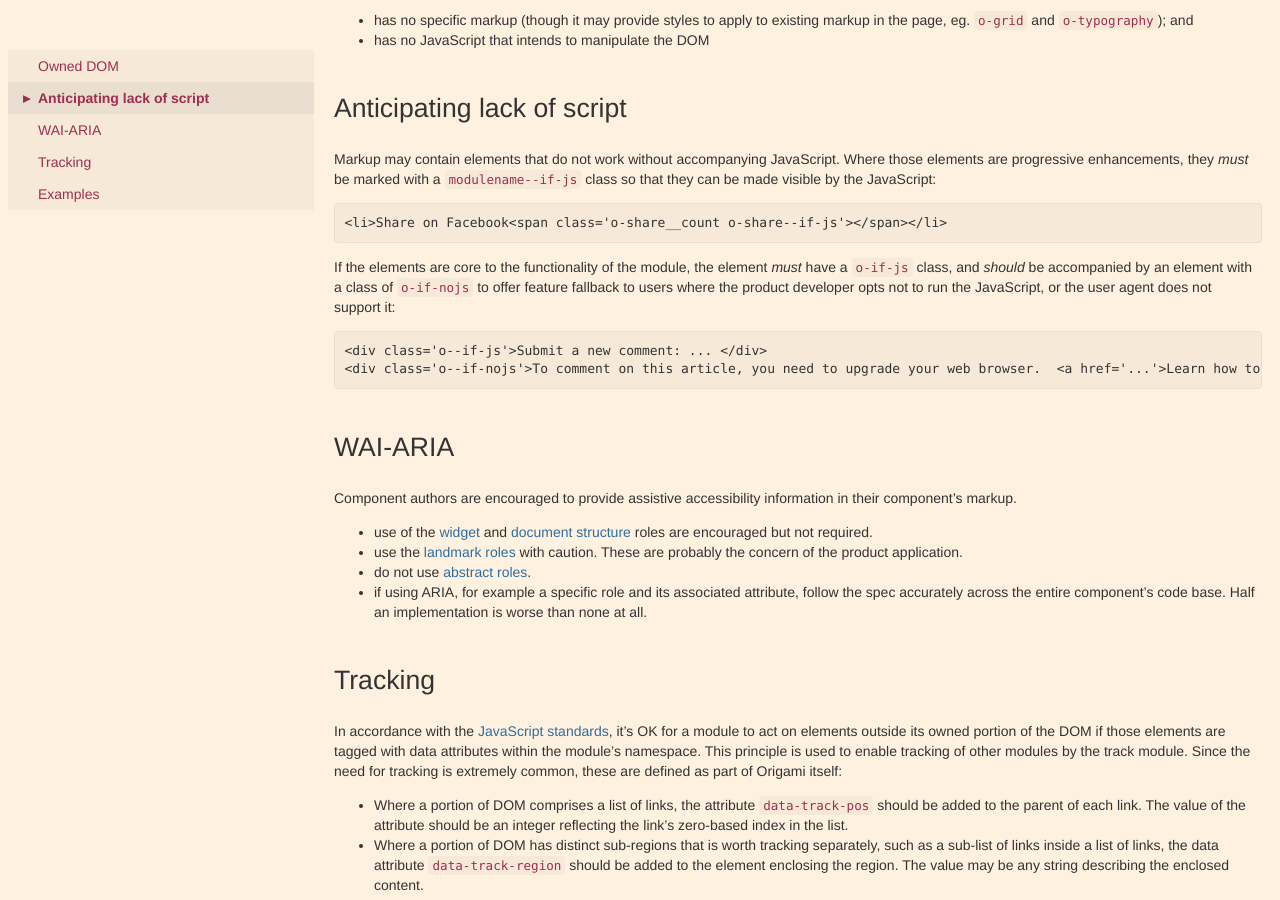
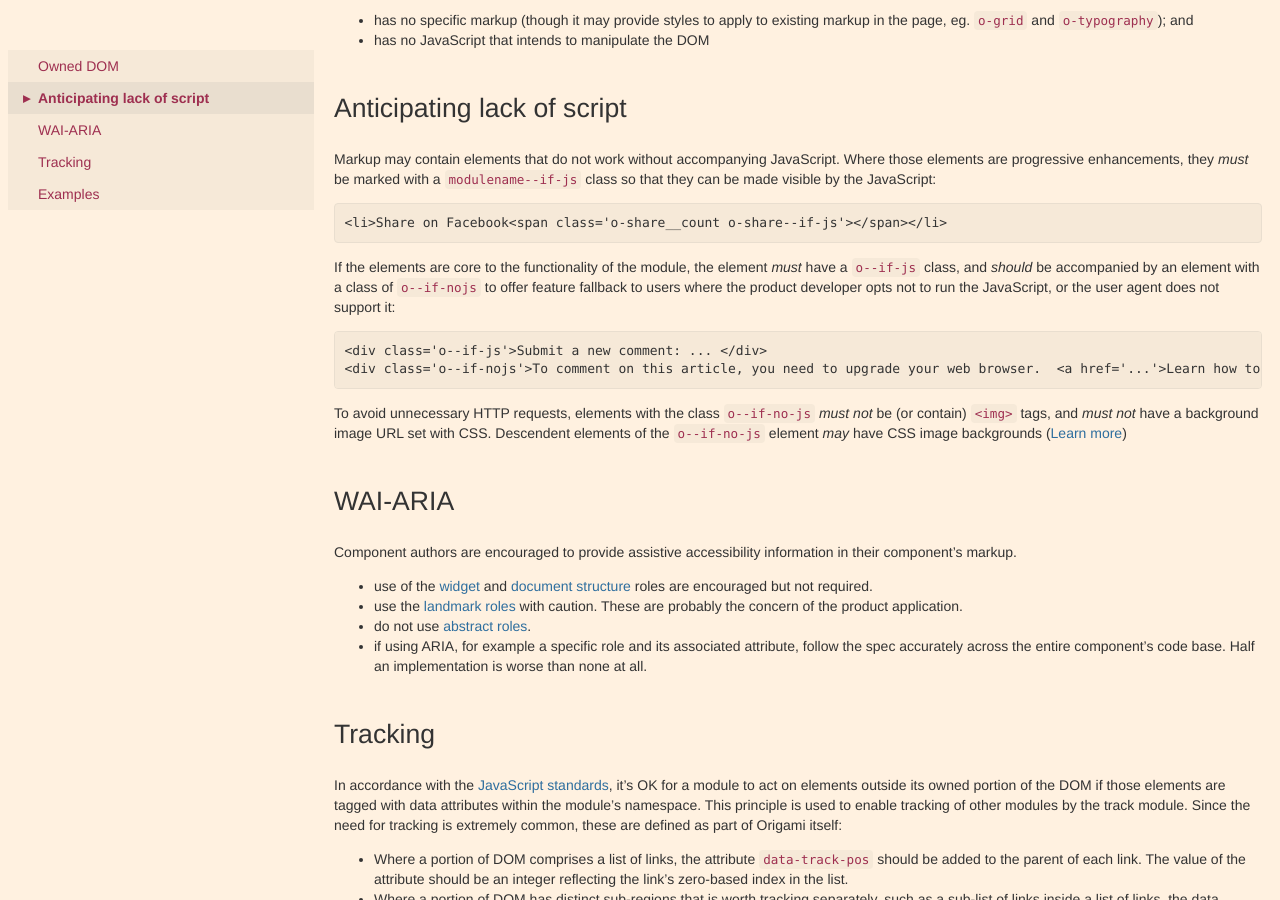
Before and after one commit to Financial-Times/ft-origami, a Jekyll site: the page built from docs/syntax/html.md, in a window 1280 px wide and 900 px high, scrolled down 1417 px. Built offline with Jekyll 4.4.1, drawn with Linux system fonts in a browser that asks for light colours.

Commit message:
Fix typos, clarifications

```diff
--- a/docs/syntax/html.md
+++ b/docs/syntax/html.md
@@ -62,11 +62,12 @@ Markup may contain elements that do not work without accompanying JavaScript.  W
 
 	<li>Share on Facebook<span class='o-share__count o-share--if-js'></span></li>
 
-If the elements are core to the functionality of the module, the element *must* have a `o-if-js` class, and *should* be accompanied by an element with a class of `o-if-nojs` to offer feature fallback to users where the product developer opts not to run the JavaScript, or the user agent does not support it:
+If the elements are core to the functionality of the module, the element *must* have a `o--if-js` class, and *should* be accompanied by an element with a class of `o--if-nojs` to offer feature fallback to users where the product developer opts not to run the JavaScript, or the user agent does not support it:
 
 	<div class='o--if-js'>Submit a new comment: ... </div>
 	<div class='o--if-nojs'>To comment on this article, you need to upgrade your web browser.  <a href='...'>Learn how to upgrade</a>.</div>
 
+To avoid unnecessary HTTP requests, elements with the class `o--if-no-js` *must not* be (or contain) `<img>` tags, and *must not* have a background image URL set with CSS.  Descendent elements of the `o--if-no-js` element *may* have CSS image backgrounds ([Learn more](http://timkadlec.com/2012/04/media-query-asset-downloading-results/))
 
 ## WAI-ARIA
 
```
Also changed, not shown: docs/developer-guide/index.md (+1 -1 lines).
